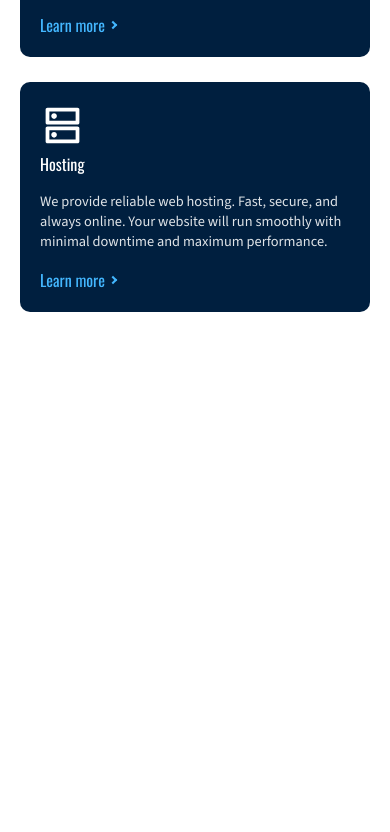
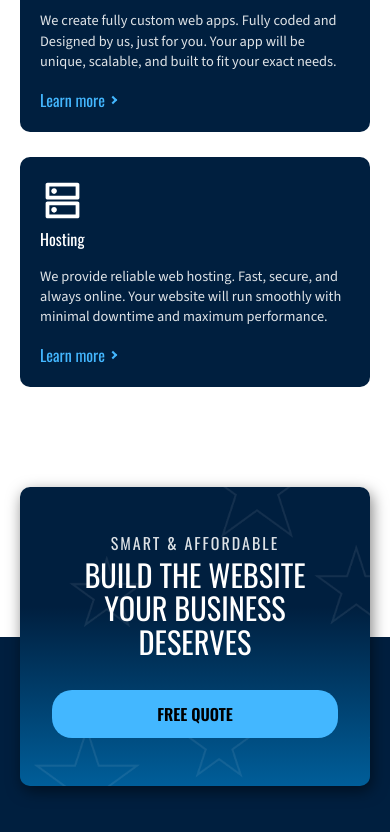
Before and after one commit to HeavyStinger/paliatech-portfolio, a plain HTML site: page index.html in a window 390 px wide. Shown: the part 2524-3356 px from the top of the page. Before the commit the page ends 2836 px from the top, so only its background shows below. Drawn offline with nearby package versions, Linux system fonts and the light colour scheme.

Commit message:
Added bottom call to action and started footer
fully responsive cta and just the bg of footer.

```diff
--- a/css/base.css
+++ b/css/base.css
@@ -1,4 +1,5 @@
 html {
+    width: 100vw;
     scroll-behavior: smooth;
 }
 
--- a/css/style.css
+++ b/css/style.css
@@ -166,8 +166,8 @@ main {
 /* Services */
 
 .services {
-    width: 100%;
-    margin-top: var(--page-y-spacing);
+    width: 100vw;
+    margin-top: var(--section-y-spacing);
     padding: 0 var(--page-x-deadzone);
 }
 
@@ -273,3 +273,96 @@ main {
         grid-template-columns: 1fr 1fr 1fr;
     }
 }
+
+/* Call to action bottom */
+.cta-wrapper {
+    width: 100vw;
+    margin-top: var(--section-y-spacing);
+    padding: 0 var(--page-x-deadzone);
+    display: flex;
+    justify-content: center;
+    position: relative;
+}
+
+.cta-wrapper::before {
+    content: "";
+    height: 50%;
+    width: 100%;
+    background-color: var(--primary-color);
+    position: absolute;
+    left: 0;
+    bottom: 0;
+    z-index: 1;
+}
+
+.cta-bottom {
+    max-width: 560px;
+    background: linear-gradient(to top,rgb(0, 94, 153) 0%, rgba(0, 31, 63, 1) 60%);
+    padding: 48px 32px;
+    display: flex;
+    flex-direction: column;
+    justify-content: center;
+    align-items: center;
+    overflow: hidden;
+    position: relative;
+    border-radius: 10px;
+    box-shadow: 2px 5px 15px rgba(0, 0, 0, 0.5);
+    z-index: 2;
+}
+
+.cta-bottom > img {
+    height: 100%;
+    width: 100%;
+    object-fit: cover;
+    object-position: left;
+    opacity: .08;
+    position: absolute;
+    z-index: 0;
+}
+
+.cta-bottom > .title {
+    margin-top: 5px;
+    text-align: center;
+    text-transform: uppercase;
+    font-size: 1.9rem;
+    line-height: 110%;
+    color: white;
+}
+
+.cta-bottom > .title.mini {
+    margin: 0;
+    color: var(--low-text-color);
+    font-size: 1rem;
+    letter-spacing: 2px;
+}
+
+.cta-bottom > .cta-buttons {
+    width: 100%;
+    margin-top: 32px;
+    display: flex;
+    justify-content: center;
+    align-items: center;
+    gap: 10px;
+}
+
+.cta-bottom > .title,
+.cta-bottom > .cta-buttons {
+    position: relative; /* ensures they respect z-index */
+    z-index: 1; /* above the img */
+}
+
+.cta-bottom > .cta-buttons > .cta-button {
+    width: 100%;
+    text-align: center;
+}
+
+/* Style footer */
+footer {
+    width: 100vw;
+    padding: var(--page-y-spacing) var(--page-x-deadzone);
+    background-color: var(--primary-color);
+    display: flex;
+    justify-content: center;
+    align-items: center;
+    padding: var(--page-y-spacing) var(--page-x-deadzone);
+}
--- a/css/variables.css
+++ b/css/variables.css
@@ -1,6 +1,7 @@
 :root {
     --mobile-nav-height: 67.6px;
     --page-y-spacing: 25px;
+    --section-y-spacing: 100px;
     --page-x-deadzone: 20px;
     --primary-color: rgb(0, 31, 63);
     --secondary-color: rgb(67, 183, 255);
--- a/index.html
+++ b/index.html
@@ -140,6 +140,16 @@
                 </div>
             </section>
         </main>
+        <section class="cta-wrapper">
+            <div class="cta-bottom">
+                <div class="title mini">Smart & Affordable</div>
+                <div class="title">Build the website your business deserves</div>
+                <div class="cta-buttons">
+                    <a class="cta-button primary">Free Quote</a>
+                </div>
+                <img src="./images/cta-bg.png" alt="">
+            </div>
+        </section>
         <footer>
         </footer>
         <script src="./js/main.js"></script>
```
Also changed, not shown: images/cta-bg.png (added).
